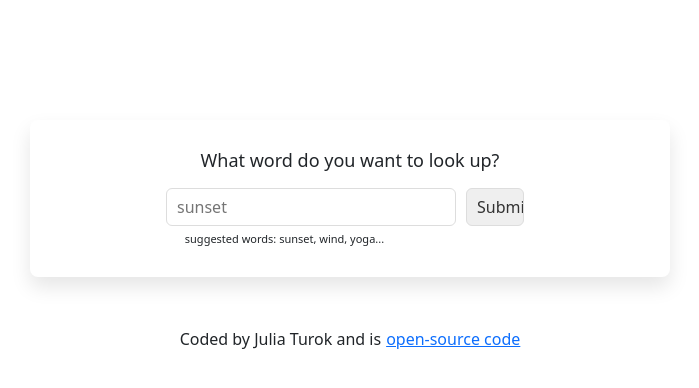
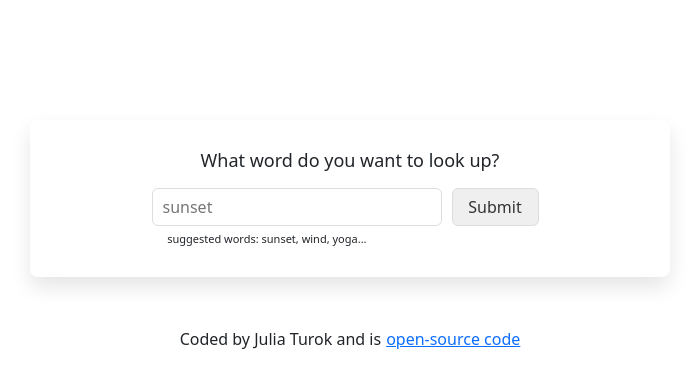
Before and after one commit to JuliaTurok/Dictionary, a React (Create React App) app: page / in a window 1280 px wide. Shown: the top 388 px of the page, without its empty margins (290-989 px from the left). Built offline with nearby package versions, Linux system fonts and the light colour scheme; no server answers.

Commit message:
improved input

```diff
--- a/src/App.css
+++ b/src/App.css
@@ -20,7 +20,7 @@ a{
 }
 .hint{
   text-align: left;
-  margin-left: 7.8rem;
+  margin-left: 6.7rem;
   font-size: 11px;
   margin-top: 5px;
 
@@ -52,7 +52,7 @@ margin-bottom: 50px;
   margin-right: 10px;
 }
 .Form  input[type="submit"]{
-  width: 10%;
+  width: 15%;
   border-radius: 6px;
   padding: 6px 10px;
   color: #333;
```
